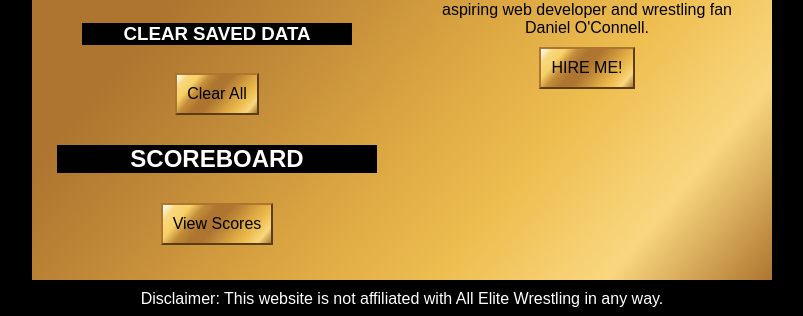
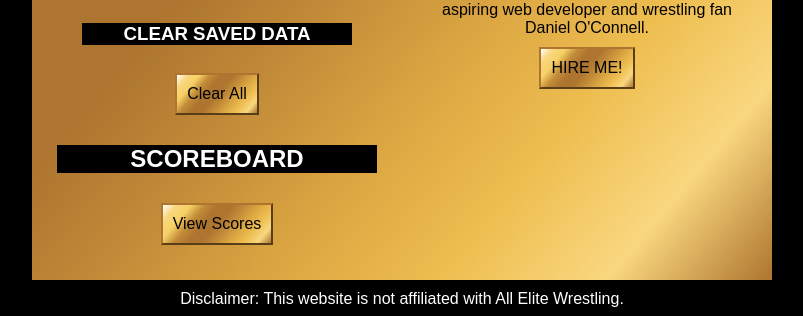
Before and after one commit to dlewisoconnell/aew-watch-along, a website: page index.html in a window 1280 px wide. Shown: the part 1074-1390 px from the top of the page, without its empty margins (238-1041 px from the left). Drawn offline with Linux system fonts and the light colour scheme.

Commit message:
final commit

```diff
--- a/index.html
+++ b/index.html
@@ -75,7 +75,7 @@
     <button onclick="window.location.href='http://www.linkedin.com/in/daniel-o-connell-351860265/';">HIRE ME!</button>
   </div></div>
 
-<div id="disclaimer">Disclaimer: This website is not affiliated with All Elite Wrestling in any way.</div>
+<div id="disclaimer">Disclaimer: This website is not affiliated with All Elite Wrestling.</div>
 
   <script src="script.js"></script>
   <script>
```
